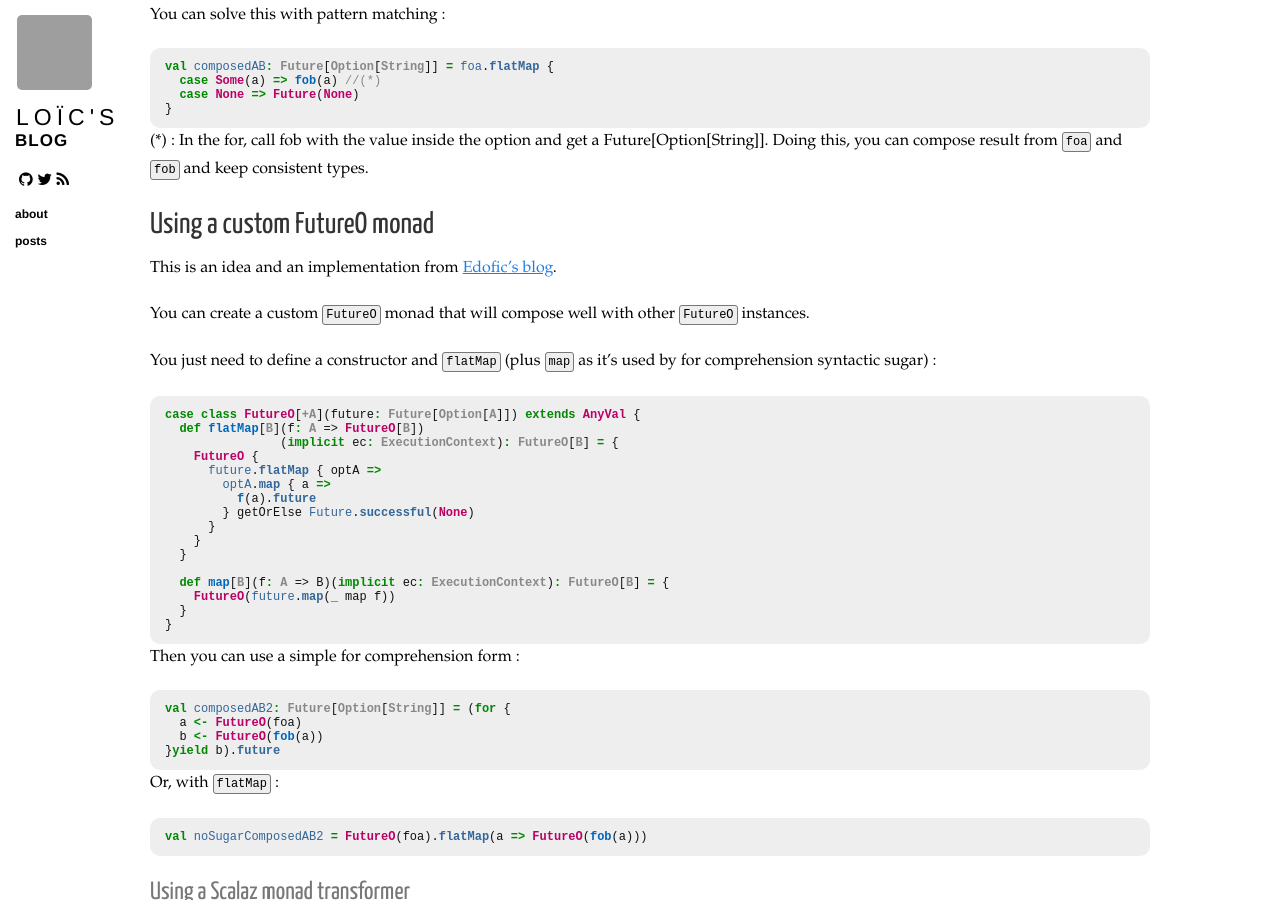
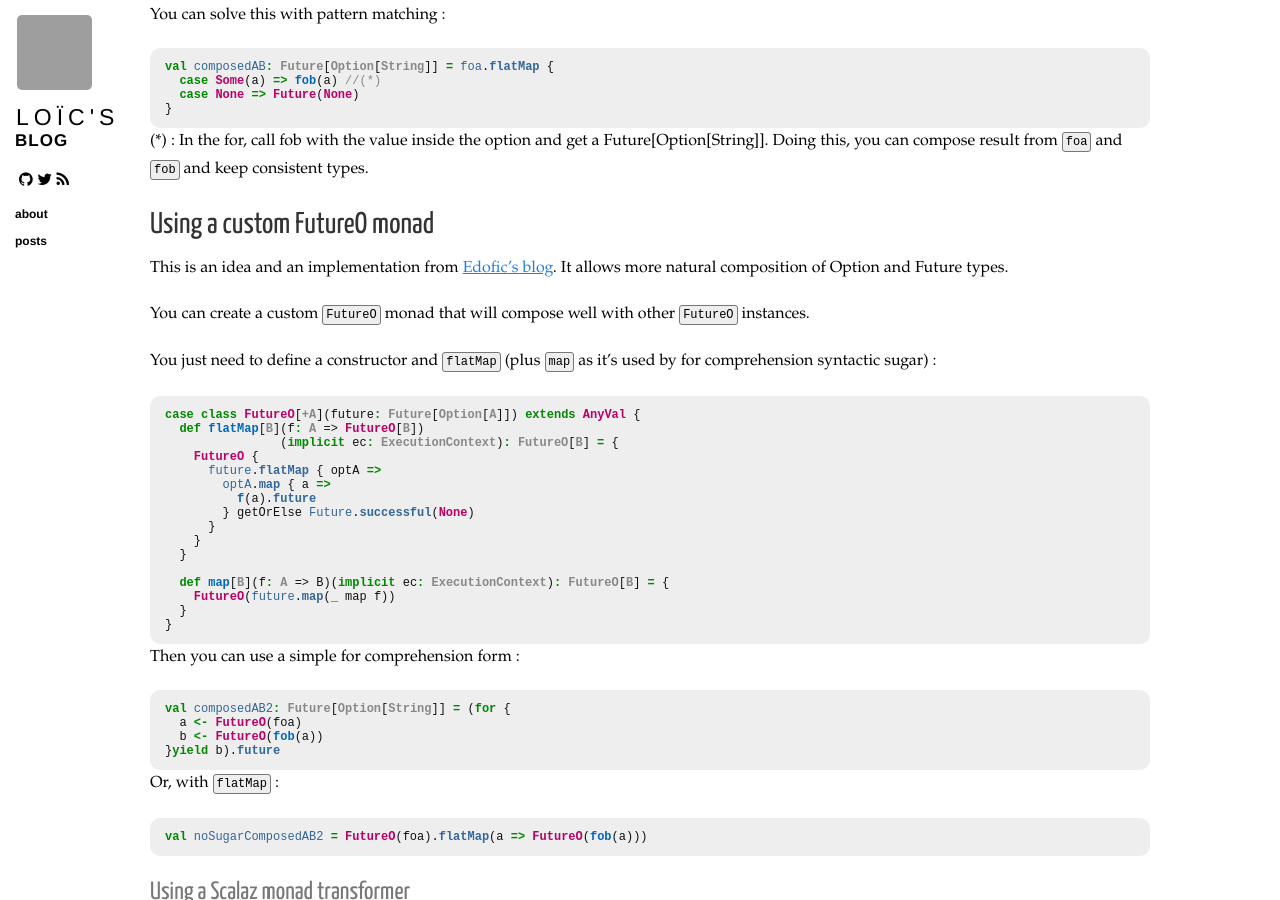
Before and after one commit to loicdescotte/loicdescotte.github.io, a Jekyll site: the page built from _posts/2015-01-23-scala-compose-option-future.md, in a window 1280 px wide and 900 px high, scrolled down 808 px. Built offline with Jekyll 4.4.1, drawn with Linux system fonts in a browser that asks for light colours; nearby versions of some CDN libraries; Markdown is read by kramdown in place of the engine named in the settings; comment, search, counter and statistics services are not loaded; grey boxes are pictures that could not be loaded.

Commit message:
Update 2015-01-23-scala-compose-option-future.md

```diff
--- a/_posts/2015-01-23-scala-compose-option-future.md
+++ b/_posts/2015-01-23-scala-compose-option-future.md
@@ -67,7 +67,7 @@ Doing this, you can compose result from `foa` and `fob` and keep consistent type
 
 ## Using a custom FutureO monad
 
-This is an idea and an implementation from [Edofic's blog](http://www.edofic.com/posts/2014-03-07-practical-future-option.html).
+This is an idea and an implementation from [Edofic's blog](http://www.edofic.com/posts/2014-03-07-practical-future-option.html). It allows more natural composition of Option and Future types.
 
 You can create a custom `FutureO` monad that will compose well with other `FutureO` instances.
 
```
